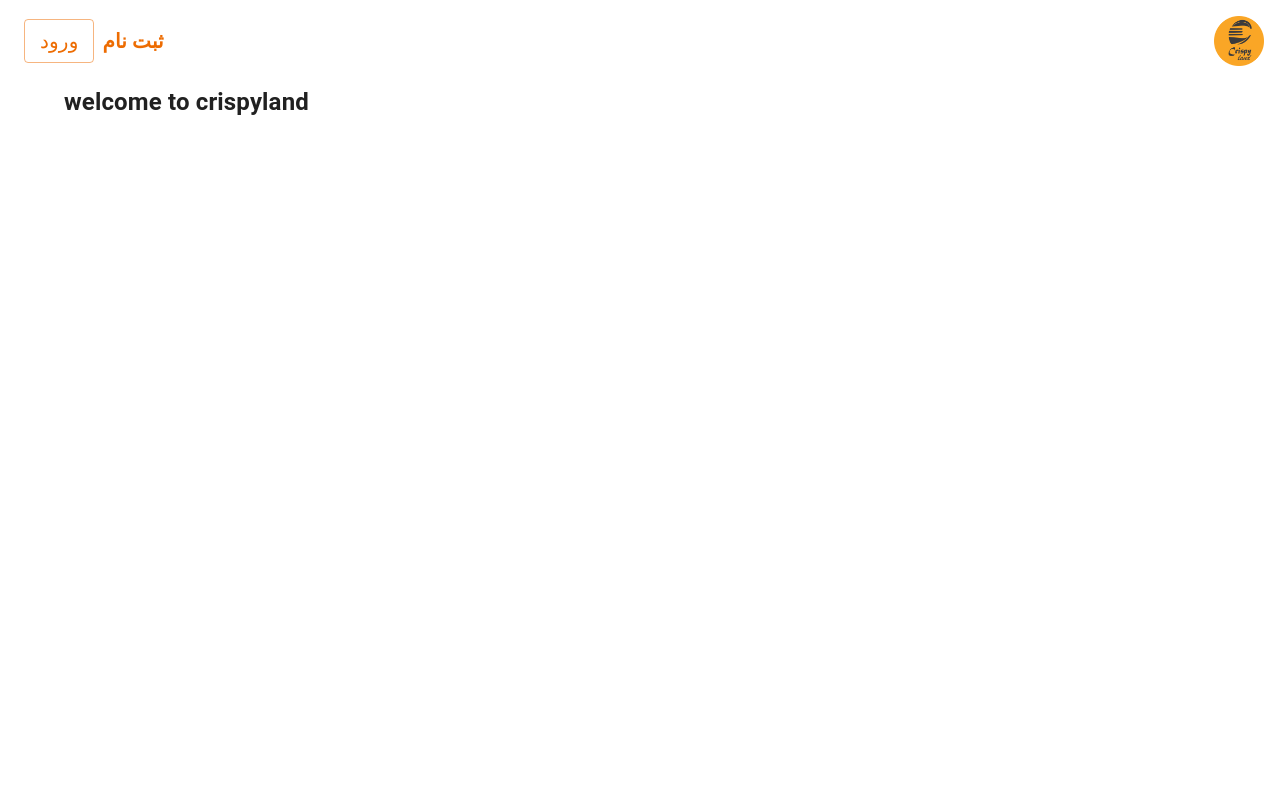
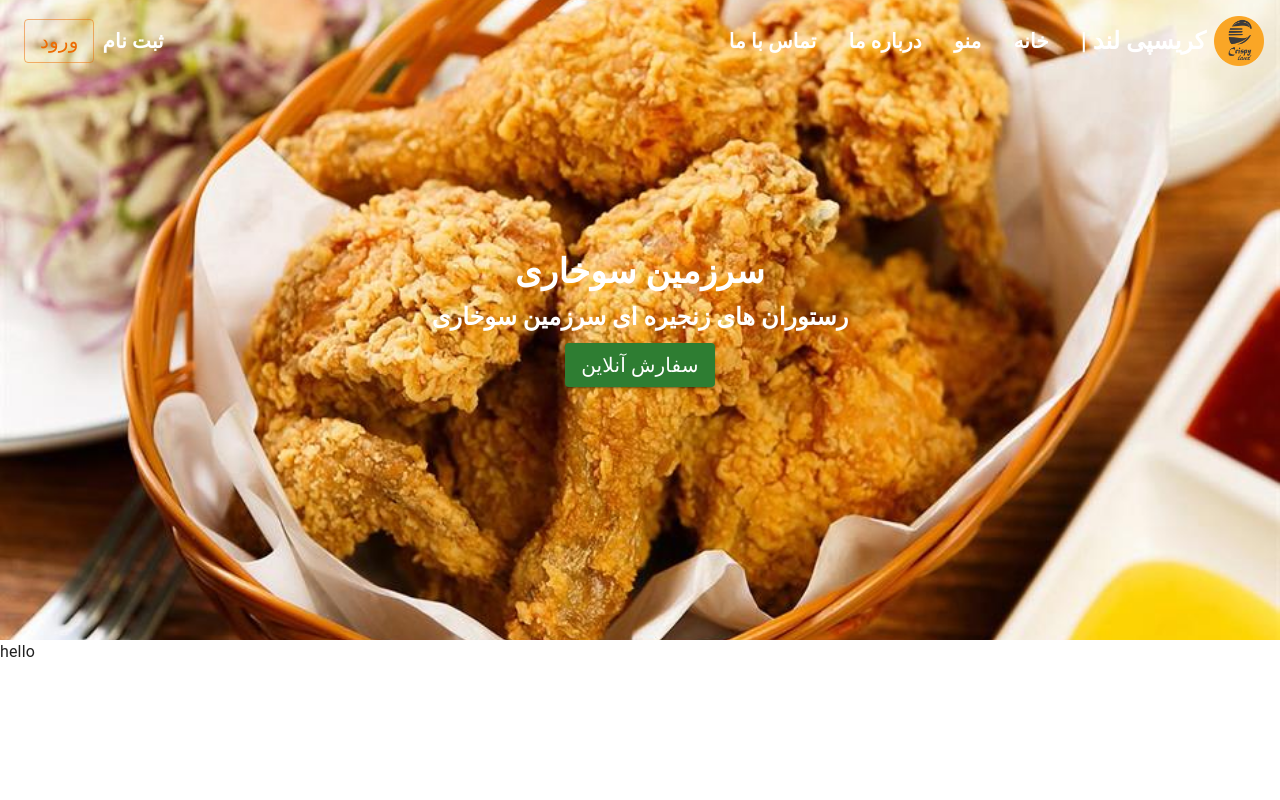
Before and after one commit to aryan-salemababdi/crispyland, a Next.js app: page / in a window 1280 px wide. Shown: the top 800 px of the page. Built offline with nearby package versions, Linux system fonts and the light colour scheme.

Commit message:
create banner in landing

```diff
--- a/components/layout/Header.tsx
+++ b/components/layout/Header.tsx
@@ -5,7 +5,6 @@ import type { ReactElement } from "react";
 import { useRouter as useNextRouter } from "next/router";
 import {
   AppBar,
-  Toolbar,
   Grid,
   Typography,
   useScrollTrigger,
@@ -52,7 +51,7 @@ const Header = (props: Props) => {
   return (
     <>
       <HideOnScroll>
-        <AppBar sx={{ background: scroll > 30 ? "#f69435" : "none", boxShadow: "none" }}>
+        <AppBar sx={{ background: scroll > 30 ? "#f69435" : "none", boxShadow: "none",position:"fixed" }}>
           <Grid container justifyContent="space-between" alignItems="center">
             <Grid item mx={3}>
               <Button
@@ -66,7 +65,7 @@ const Header = (props: Props) => {
                 <Typography variant="h6">ورود</Typography>
               </Button>
               <Button
-                color={scroll > 20 ? "inherit" : "warning"}
+                color="inherit"
                 onClick={() => {
                   router.push("/");
                 }}
@@ -143,7 +142,6 @@ const Header = (props: Props) => {
           </Grid>
         </AppBar>
       </HideOnScroll>
-      <Toolbar />
     </>
   );
 };
--- a/components/layout/Layout.tsx
+++ b/components/layout/Layout.tsx
@@ -1,8 +1,7 @@
 import { NextPage } from "next";
 import type { ReactNode } from "react";
-import {Container} from "@mui/material";
 import Header from "./Header";
-import Footer from "./footer"
+import Footer from "./Footer"
 
 type LayoutProps = {
     children: ReactNode;
@@ -10,15 +9,15 @@ type LayoutProps = {
 
 const Layout: NextPage<LayoutProps> = ({ children }) => {
   return (
-    <div>
+    <>
       <header>
         <Header />
-        <Container>{children}</Container>
       </header>
+      {children}
       <footer>
         <Footer />
       </footer>
-    </div>
+    </>
   );
 };
 
--- /dev/null
+++ b/components/modules/Banner/Banner.tsx
@@ -0,0 +1,72 @@
+import { NextPage } from "next";
+import { Typography,
+         Button} from "@mui/material";
+import { useRouter as useNextRouter } from "next/router";
+
+
+interface LandingProps {
+    image: string;
+}
+
+
+type Router = ReturnType<typeof useNextRouter>;
+
+const Banner: NextPage<LandingProps> = ({ image }) => {
+
+    const router: Router = useNextRouter();
+
+    const mystyle = {
+        backgroundImage: `url(${image})`,
+        margin: "0px",
+        height: "calc(80vh)",
+        width: "100%",
+        backgroundPosition: "center",
+        backgroundRepeat: "no-repeat",
+        backgroundSize: "cover",
+        transition: "all 0.2s linear",
+        display: "flex",
+        flexDirection: "column",
+        justifyContent: "center",
+        alignItems: "center",
+        color: "#fff",
+      };
+
+    return (
+        <>
+            <div style={mystyle}>
+                <Typography
+                fontWeight="bold"
+                variant="h4"
+                mt={1}
+                >
+               سرزمین سوخاری
+                </Typography>
+                <Typography
+                fontWeight="bold"
+                variant="h5"
+                mt={1}
+                >
+              رستوران های زنجیره ای سرزمین سوخاری
+                </Typography>
+                <Button
+                variant="contained"
+                color="success"
+                sx={{margin:"10px 0px"}}
+                onClick={()=>{
+                    router.push("/")
+                }}
+                >
+                <Typography
+                fontWeight="div"
+                variant="h6"
+                textAlign="right"
+                >
+                    سفارش آنلاین
+                </Typography>
+                </Button>
+                </div>
+        </>
+    )
+}
+
+export default Banner;
--- /dev/null
+++ b/components/temp/LandingPage/LandingPage.tsx
@@ -0,0 +1,13 @@
+
+
+const LandingPage = () => {
+  return (
+    <div
+    style={{height:"100vh"}}
+    >
+      hello
+    </div>
+  )
+}
+
+export default LandingPage;
--- a/pages/_app.tsx
+++ b/pages/_app.tsx
@@ -4,7 +4,7 @@ import { CssBaseline } from '@mui/material';
 import { ThemeProvider, createTheme } from '@mui/material/styles';
 import { CacheProvider } from '@emotion/react';
 import createCache from '@emotion/cache';
-import Layout from '../components/layout/Layout';
+
 
 const cache = createCache({ key: 'css', prepend: true });
 const theme = createTheme();
@@ -13,10 +13,9 @@ const MyApp: NextPage<AppProps> = ({ Component, pageProps }) => {
   return (
     <CacheProvider value={cache}>
       <ThemeProvider theme={theme}>
-      <Layout>
+
         <CssBaseline />
         <Component {...pageProps} />
-        </Layout>
       </ThemeProvider>
     </CacheProvider>
   );
--- a/pages/index.tsx
+++ b/pages/index.tsx
@@ -1,15 +1,40 @@
-import type { NextPage } from 'next'
+import type { NextPage } from "next";
+import {
+  useState,
+  useEffect
+} from "react"
+import LandingPage from "../components/temp/LandingPage/LandingPage";
+import Layout from "../components/layout/Layout";
+import Banner from "../components/modules/Banner/Banner";
+const Home: NextPage = () => {
 
-const Home: NextPage = () => {
-  return (
-    <div
-    style={{height:"100vh"}}
-    >
-        <h2>
-          welcome to crispyland
-        </h2>
-    </div>
-  )
+  const [backgroundImageIndex, setBackgroundImageIndex] = useState<number>(0);
+
+  const arrayImage = [1,10]
+
+  function updateBackgroundImage() {
+
+    backgroundImageIndex > 0
+        ? setBackgroundImageIndex(0)
+        : setBackgroundImageIndex(backgroundImageIndex + 1)
+
+
 }
 
+useEffect(() => {
+    const interval = setInterval(updateBackgroundImage, 4000);
+    return () => clearInterval(interval);
+},);
+
+
+  return (
+    <div style={{ height: "100vh" }}>
+      <Banner image={`images/${arrayImage[backgroundImageIndex]}.jpeg`} />
+      <Layout>
+        <LandingPage />
+      </Layout>
+    </div>
+  );
+};
+
 export default Home;
```
Also changed, not shown: 1 other file (tests, documents, lock files or other folders).
